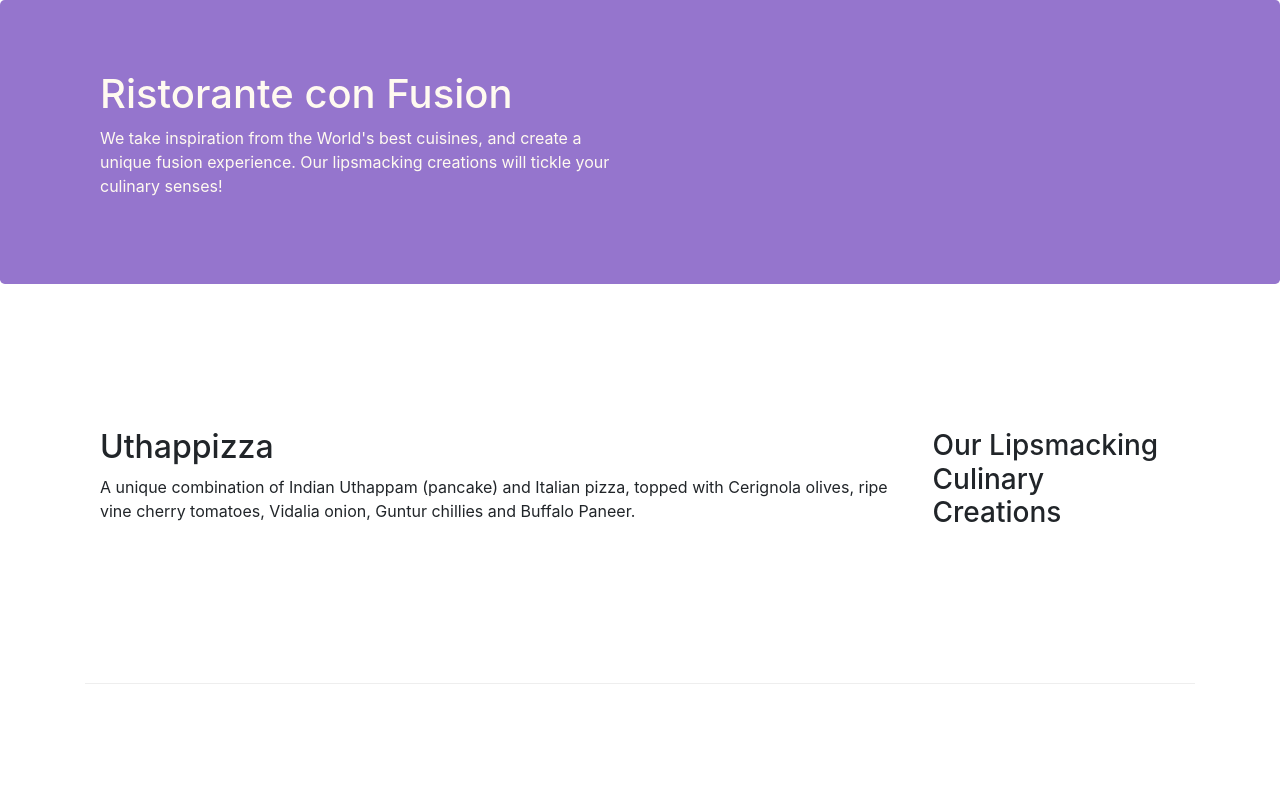
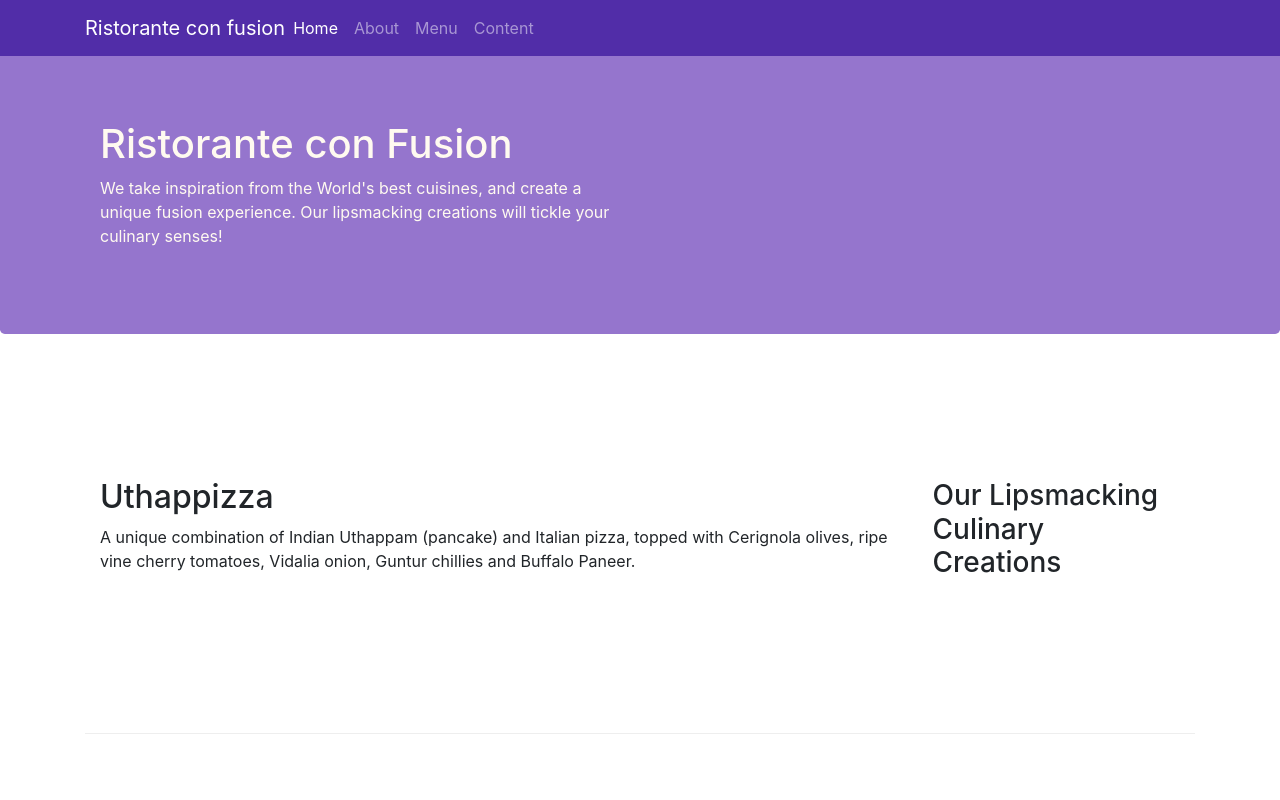
Before and after one commit to MernaHesham/site-test, a website: page index.html in a window 1280 px wide. Shown: the top 800 px of the page. Drawn offline with nearby package versions, Linux system fonts and the light colour scheme.

Commit message:
added navigation bar with collapse menu to hoem and aboutus.html

```diff
--- a/css/styles.css
+++ b/css/styles.css
@@ -28,3 +28,12 @@
     margin: 0px;
     color: #0f0f0f;
 }
+
+body {
+    padding: 50px 0 0 0px;
+    z-index: 0;
+}
+
+.navbar-dark {
+    background-color: #512da8;
+}
--- a/index.html
+++ b/index.html
@@ -1,24 +1,43 @@
 <!DOCTYPE html>
 <html lang="en">
+
 <head>
     <!-- Required meta tags always come first -->
     <meta charset="utf-8" />
-    <meta
-      name="viewport"
-      content="width=device-width, initial-scale=1, shrink-to-fit=no"
-    />
+    <meta name="viewport" content="width=device-width, initial-scale=1, shrink-to-fit=no" />
     <meta http-equiv="x-ua-compatible" content="ie=edge" />
 
     <!-- Bootstratp css -->
-    <link
-      rel="stylesheet"
-      href="node_modules/bootstrap/dist/css/bootstrap.min.css"
-    />
+    <link rel="stylesheet" href="node_modules/bootstrap/dist/css/bootstrap.min.css" />
     <link rel="stylesheet" href="/css/styles.css" />
     <title>coursera frontend bootstrap</title>
 </head>
 
 <body>
+    <nav class="navbar navbar-dark navbar-expand-sm fixed-top">
+        <!-- if i didnt use fixed-bar the nav will scroll down with me when i scroll -->
+        <div class="container">
+            <button class="navbar-toggler" type="button" data-toggle="collapse" data-target="#Navbar">
+          <span class="navbar-toggler-icon"></span>
+        </button>
+            <a class="navbar-brand mr-auto" href="index.html">Ristorante con fusion</a>
+            <!-- this will be visible always -->
+            <div class="collapse navbar-collapse" id="Navbar">
+                <ul class="navbar-nav mr-auto">
+                    <!-- mr-auto is used to specify the right margin the content will be pushed left as possible -->
+                    <li class="nav-item active">
+                        <a class="nav-link" href="./index.html">Home</a>
+                    </li>
+                    <!-- active means that i am in the home link -->
+                    <li class="nav-item">
+                        <a class="nav-link" href="./aboutus.html">About</a>
+                    </li>
+                    <li class="nav-item"><a class="nav-link" href="#">Menu</a></li>
+                    <li class="nav-item"><a class="nav-link" href="#">Content</a></li>
+                </ul>
+            </div>
+        </div>
+    </nav>
     <header class="jumbotron">
         <div class="container">
             <div class="row row-header">
@@ -27,9 +46,7 @@
                     <h1>Ristorante con Fusion</h1>
                     <!-- and for small and above sizes it will occupy only half of width -->
                     <p>
-              We take inspiration from the World's best cuisines, and create a
-              unique fusion experience. Our lipsmacking creations will tickle
-              your culinary senses!
+                        We take inspiration from the World's best cuisines, and create a unique fusion experience. Our lipsmacking creations will tickle your culinary senses!
                     </p>
                 </div>
                 <div class="col-12 col-sm"></div>
@@ -53,9 +70,7 @@
                 <!-- will get the remaining width -->
                 <h2>Uthappizza</h2>
                 <p class="d-none d-sm-block">
-            A unique combination of Indian Uthappam (pancake) and Italian pizza,
-            topped with Cerignola olives, ripe vine cherry tomatoes, Vidalia
-            onion, Guntur chillies and Buffalo Paneer.
+                    A unique combination of Indian Uthappam (pancake) and Italian pizza, topped with Cerignola olives, ripe vine cherry tomatoes, Vidalia onion, Guntur chillies and Buffalo Paneer.
                 </p>
             </div>
         </div>
@@ -67,10 +82,7 @@
             <div class="col col-sm col-md">
                 <h2>Weekend Grand Buffet</h2>
                 <p class="d-none d-sm-block">
-            Featuring mouthwatering combinations with a choice of five different
-            salads, six enticing appetizers, six main entrees and five choicest
-            desserts. Free flowing bubbly and soft drinks. All for just $19.99
-            per person
+                    Featuring mouthwatering combinations with a choice of five different salads, six enticing appetizers, six main entrees and five choicest desserts. Free flowing bubbly and soft drinks. All for just $19.99 per person
                 </p>
             </div>
         </div>
@@ -83,10 +95,7 @@
                 <h2>Alberto Somayya</h2>
                 <h4>Executive Chef</h4>
                 <p class="d-none d-sm-block">
-            Award winning three-star Michelin chef with wide International
-            experience having worked closely with whos-who in the culinary
-            world, he specializes in creating mouthwatering Indo-Italian fusion
-            experiences.
+                    Award winning three-star Michelin chef with wide International experience having worked closely with whos-who in the culinary world, he specializes in creating mouthwatering Indo-Italian fusion experiences.
                 </p>
             </div>
         </div>
@@ -143,4 +152,5 @@
     <script src="node_modules/popper.js/dist/umd/popper.min.js"></script>
     <script src="node_modules/bootstrap/dist/js/bootstrap.min.js"></script>
 </body>
+
 </html>
```
Also changed, not shown: aboutus.html (+38 -41 lines), package.json (indentation only). Lines whose indentation alone changed are shown as unchanged.
